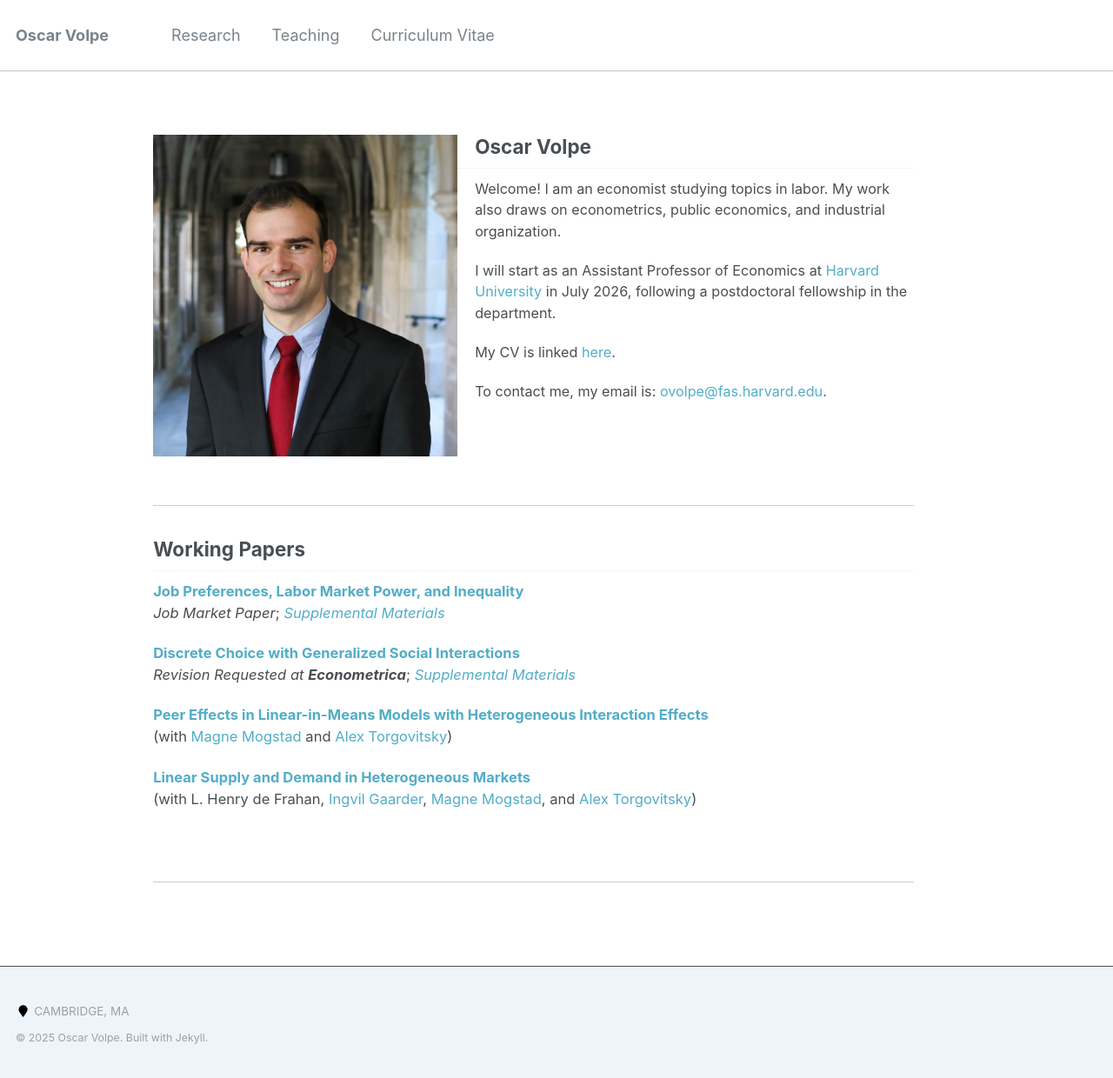
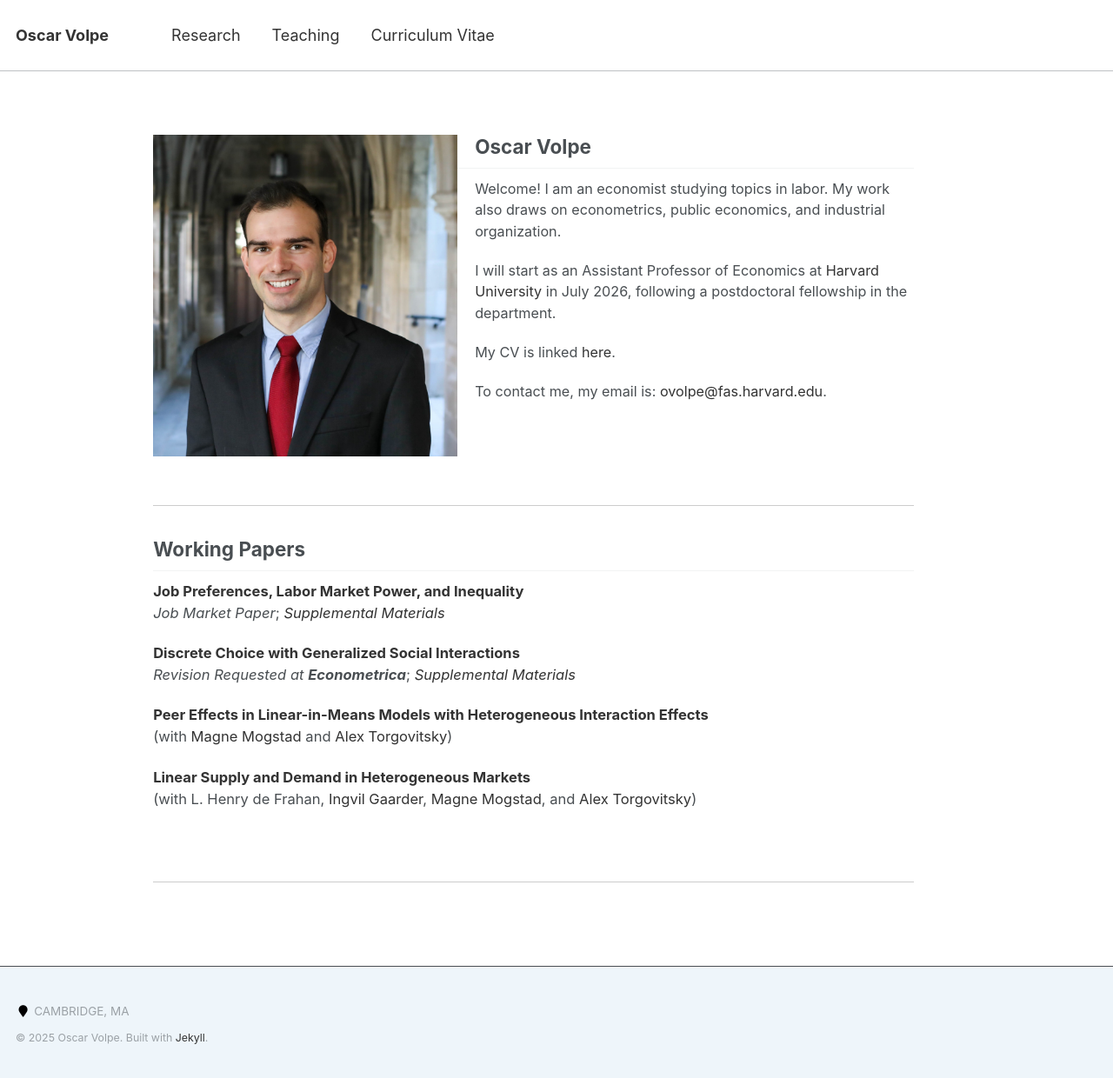
Before and after one commit to ovolpe/ovolpe.github.io, a Jekyll site: the page built from _pages/about.md, in a window 1280 px wide. Shown: the whole page at 87% size. Built offline with Jekyll 4.4.1, drawn with Linux system fonts in a browser that asks for light colours.

Commit message:
Update main.scss

```diff
--- a/assets/css/main.scss
+++ b/assets/css/main.scss
@@ -39,3 +39,13 @@
 @import "vendor/font-awesome/brands";
 @import "vendor/magnific-popup/magnific-popup";
 @import "print";
+
+a {
+  color: #333333 !important;
+  text-decoration: none;
+}
+
+a:hover {
+  color: #000000 !important;
+  text-decoration: underline;
+}
```
